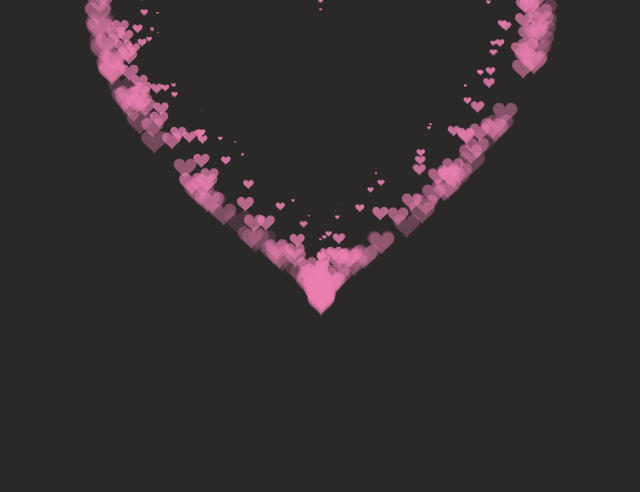
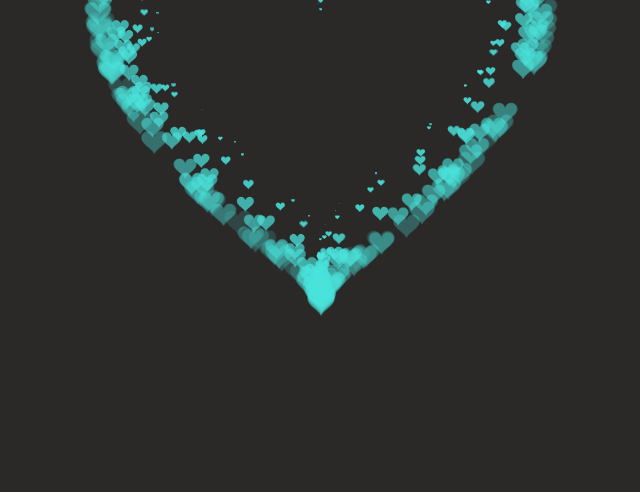
Before and after one commit to TonDungx/Heart, a plain HTML site: page index.html in a window 1280 px wide. Shown: the part 308-800 px from the top of the page, without its empty margins (319-959 px from the left). Drawn offline with Linux system fonts and the light colour scheme.

Commit message:
Update index.html

```diff
--- a/index.html
+++ b/index.html
@@ -219,7 +219,7 @@ var ParticlePool = (function() {
     }
     context.closePath();
     // create the fill
-    context.fillStyle = '#ea80b0';
+    context.fillStyle = '#4be3db';
     context.fill();
     // create the image
     var image = new Image();
```
